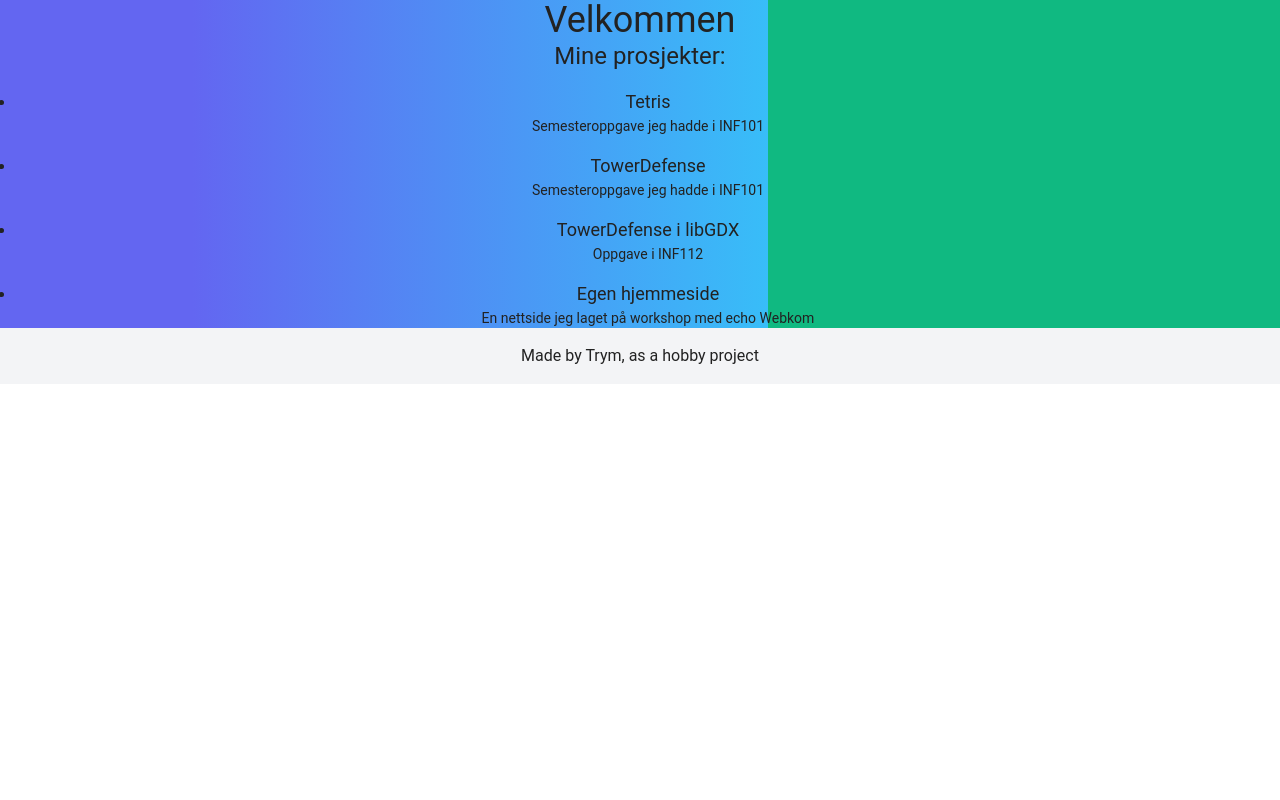
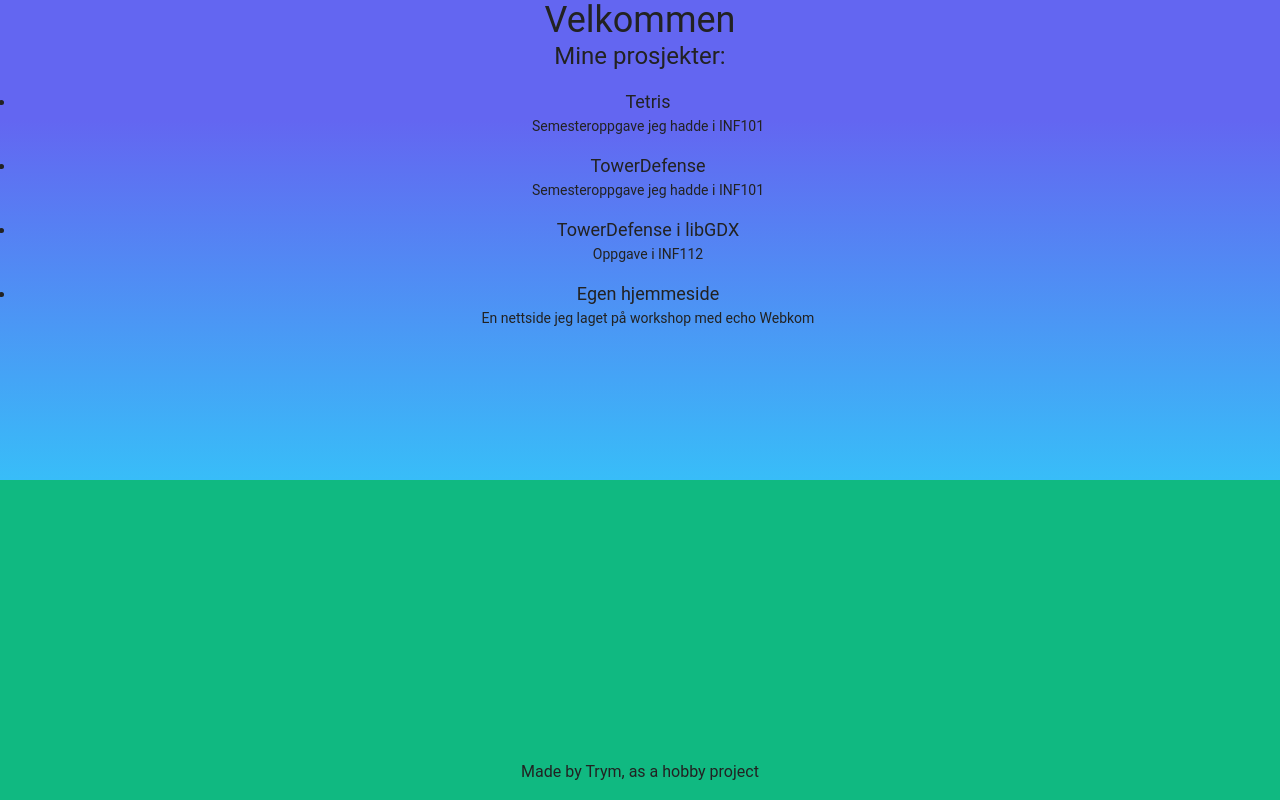
Before and after one commit to echo-webkom/how-to-sideprosjekt-workshop, a Next.js app: page / in a window 1280 px wide. Built offline with nearby package versions, Linux system fonts and the light colour scheme.

Commit message:
Fixed gradient

```diff
--- a/src/app/page.tsx
+++ b/src/app/page.tsx
@@ -2,7 +2,7 @@ import {ProjectList} from "@/app/components/project-list";
 
 export default function Home() {
   return (
-      <div className="bg-gradient-to-r from-indigo-500 from-15% via-sky-400 via-60% to-emerald-500 to-25%">
+      <div className="flex flex-col min-h-screen bg-gradient-to-b from-indigo-500 from-15% via-sky-400 via-60% to-emerald-500 to-25%">
         <Header />
           <div className="flex-grow text-center">
                 <ProjectList />
@@ -21,7 +21,7 @@ export default function Home() {
 
     function Footer() {
         return (
-            <div className="bg-gray-100">
+            <div>
                 <p className="text-center p-4">Made by Trym, as a hobby project</p>
             </div>
         );
```
